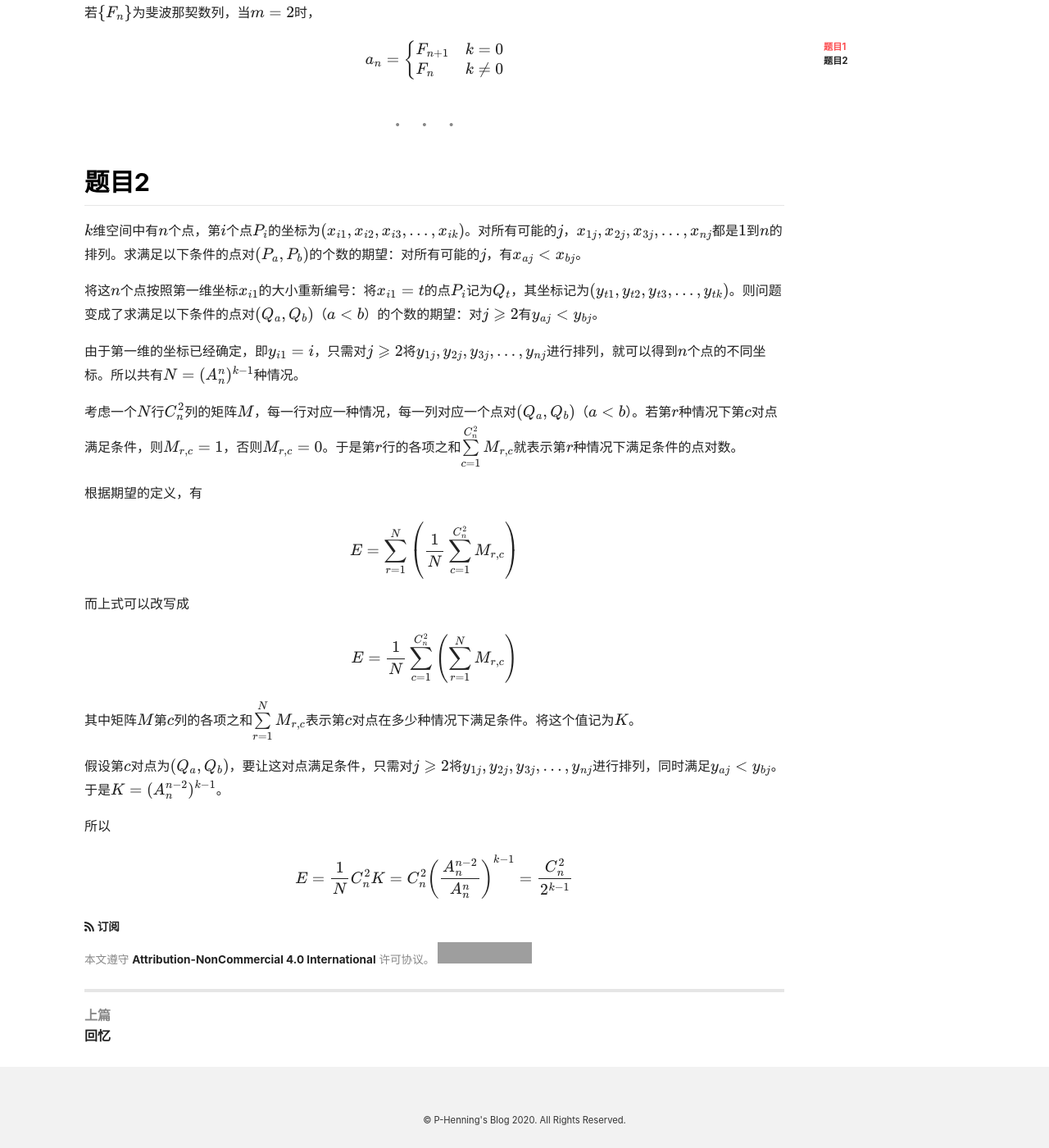
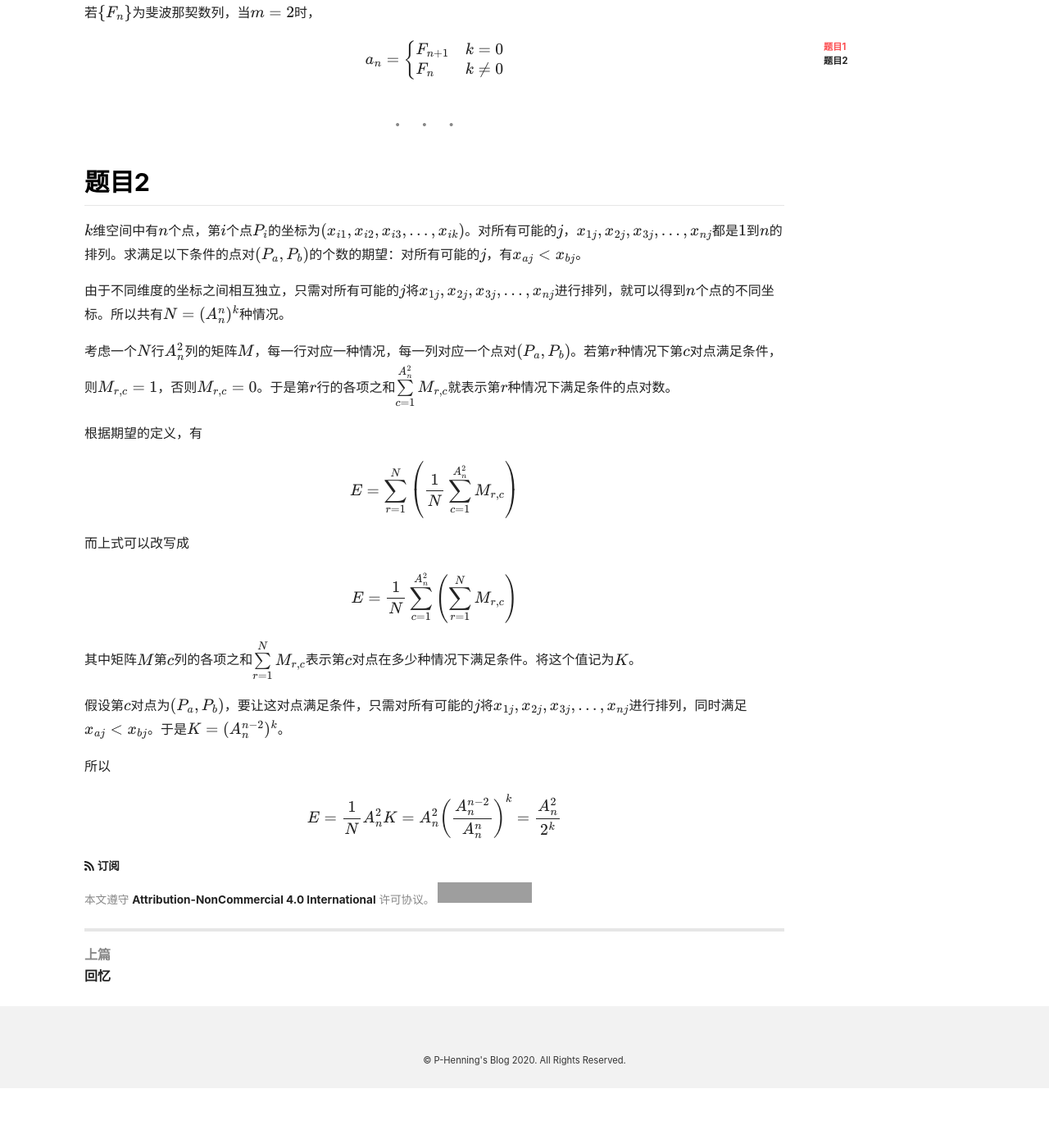
Before and after one commit to P-Henning/P-Henning.github.io, a Jekyll site: the page built from _posts/2020-08-28-problem.md, in a window 1280 px wide and 1400 px high, scrolled down 1184 px. Shown: the whole window at 82% size. Built offline with Jekyll 4.4.1, drawn with Linux system fonts in a browser that asks for light colours; nearby versions of some CDN libraries; formulas are drawn with MathJax 3; comment, search, counter and statistics services are not loaded; after the commit the page ends 2511 px from its top, so only the background shows below that; grey boxes are pictures that could not be loaded.

Commit message:
Update 2020-08-28-problem.md

```diff
--- a/_posts/2020-08-28-problem.md
+++ b/_posts/2020-08-28-problem.md
@@ -49,24 +49,22 @@ F_n&k\neq 0
 
 $k$维空间中有$n$个点，第$i$个点$P_i$的坐标为$(x_{i1},x_{i2},x_{i3},\dots,x_{ik})$。对所有可能的$j$，$x_{1j},x_{2j},x_{3j},\dots,x_{nj}$都是$1$到$n$的排列。求满足以下条件的点对$(P_a,P_b)$的个数的期望：对所有可能的$j$，有$x_{aj}<x_{bj}$。
 
-将这$n$个点按照第一维坐标$x_{i1}$的大小重新编号：将$x_{i1}=t$的点$P_i$记为$Q_t$，其坐标记为$(y_{t1},y_{t2},y_{t3},\dots,y_{tk})$。则问题变成了求满足以下条件的点对$(Q_a,Q_b)$（$a<b$）的个数的期望：对$j\geqslant 2$有$y_{aj}<y_{bj}$。
+由于不同维度的坐标之间相互独立，只需对所有可能的$j$将$x_{1j},x_{2j},x_{3j},\dots,x_{nj}$进行排列，就可以得到$n$个点的不同坐标。所以共有$N=(A_n^n)^k$种情况。
 
-由于第一维的坐标已经确定，即$y_{i1}=i$，只需对$j\geqslant 2$将$y_{1j},y_{2j},y_{3j},\dots,y_{nj}$进行排列，就可以得到$n$个点的不同坐标。所以共有$N=(A_n^n)^{k-1}$种情况。
-
-考虑一个$N$行$C_n^2$列的矩阵$M$，每一行对应一种情况，每一列对应一个点对$(Q_a,Q_b)$（$a<b$）。若第$r$种情况下第$c$对点满足条件，则$M_{r,c}=1$，否则$M_{r,c}=0$。于是第$r$行的各项之和$\sum\limits_{c=1}^{C_n^2}M_{r,c}$就表示第$r$种情况下满足条件的点对数。
+考虑一个$N$行$A_n^2$列的矩阵$M$，每一行对应一种情况，每一列对应一个点对$(P_a,P_b)$。若第$r$种情况下第$c$对点满足条件，则$M_{r,c}=1$，否则$M_{r,c}=0$。于是第$r$行的各项之和$\sum\limits_{c=1}^{A_n^2}M_{r,c}$就表示第$r$种情况下满足条件的点对数。
 
 根据期望的定义，有
 
-$$E=\sum_{r=1}^N\left(\dfrac 1N\sum_{c=1}^{C_n^2}M_{r,c}\right)$$
+$$E=\sum_{r=1}^N\left(\dfrac 1N\sum_{c=1}^{A_n^2}M_{r,c}\right)$$
 
 而上式可以改写成
 
-$$E=\dfrac 1N\sum_{c=1}^{C_n^2}\left(\sum_{r=1}^N M_{r,c}\right)$$
+$$E=\dfrac 1N\sum_{c=1}^{A_n^2}\left(\sum_{r=1}^N M_{r,c}\right)$$
 
 其中矩阵$M$第$c$列的各项之和$\sum\limits_{r=1}^N M_{r,c}$表示第$c$对点在多少种情况下满足条件。将这个值记为$K$。
 
-假设第$c$对点为$(Q_a,Q_b)$，要让这对点满足条件，只需对$j\geqslant 2$将$y_{1j},y_{2j},y_{3j},\dots,y_{nj}$进行排列，同时满足$y_{aj}<y_{bj}$。于是$K=(A_n^{n-2})^{k-1}$。
+假设第$c$对点为$(P_a,P_b)$，要让这对点满足条件，只需对所有可能的$j$将$x_{1j},x_{2j},x_{3j},\dots,x_{nj}$进行排列，同时满足$x_{aj}<x_{bj}$。于是$K=(A_n^{n-2})^k$。
 
 所以
 
-$$E=\dfrac 1N C_n^2K=C_n^2\left(\dfrac{A_n^{n-2}}{A_n^n}\right)^{k-1}=\dfrac{C_n^2}{2^{k-1}}$$
+$$E=\dfrac 1N A_n^2K=A_n^2\left(\dfrac{A_n^{n-2}}{A_n^n}\right)^k=\dfrac{A_n^2}{2^k}$$
```
